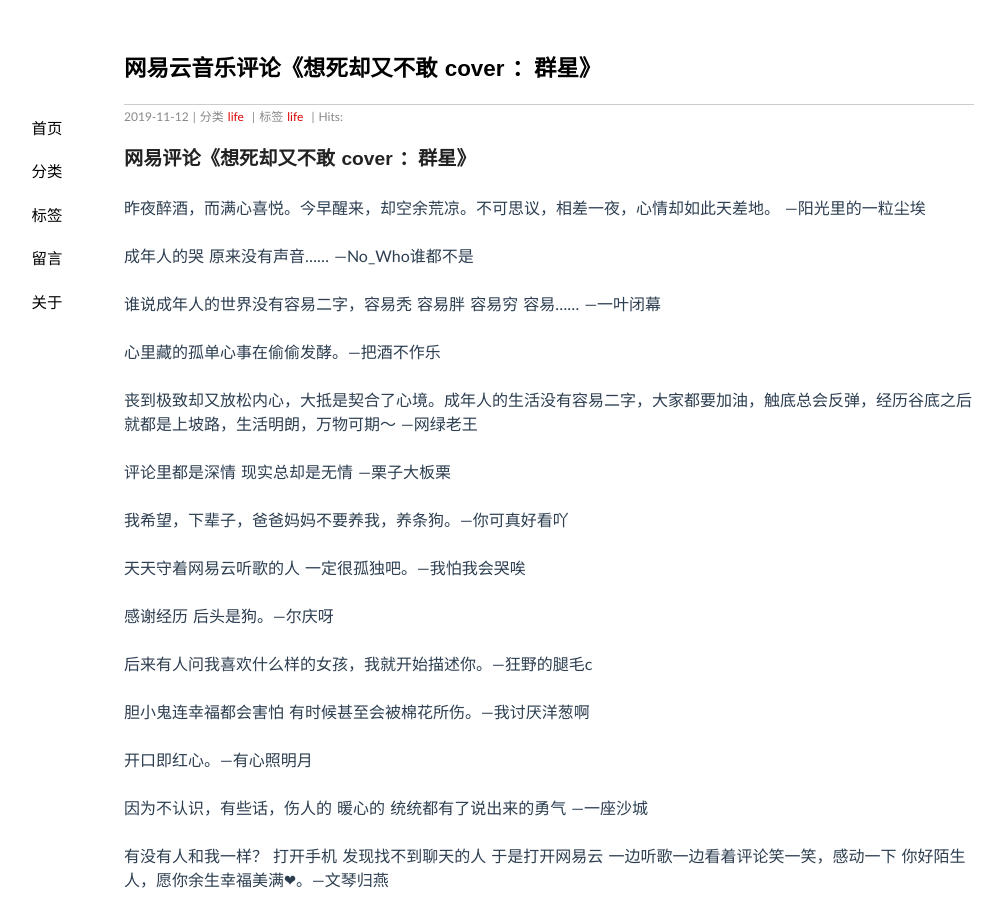
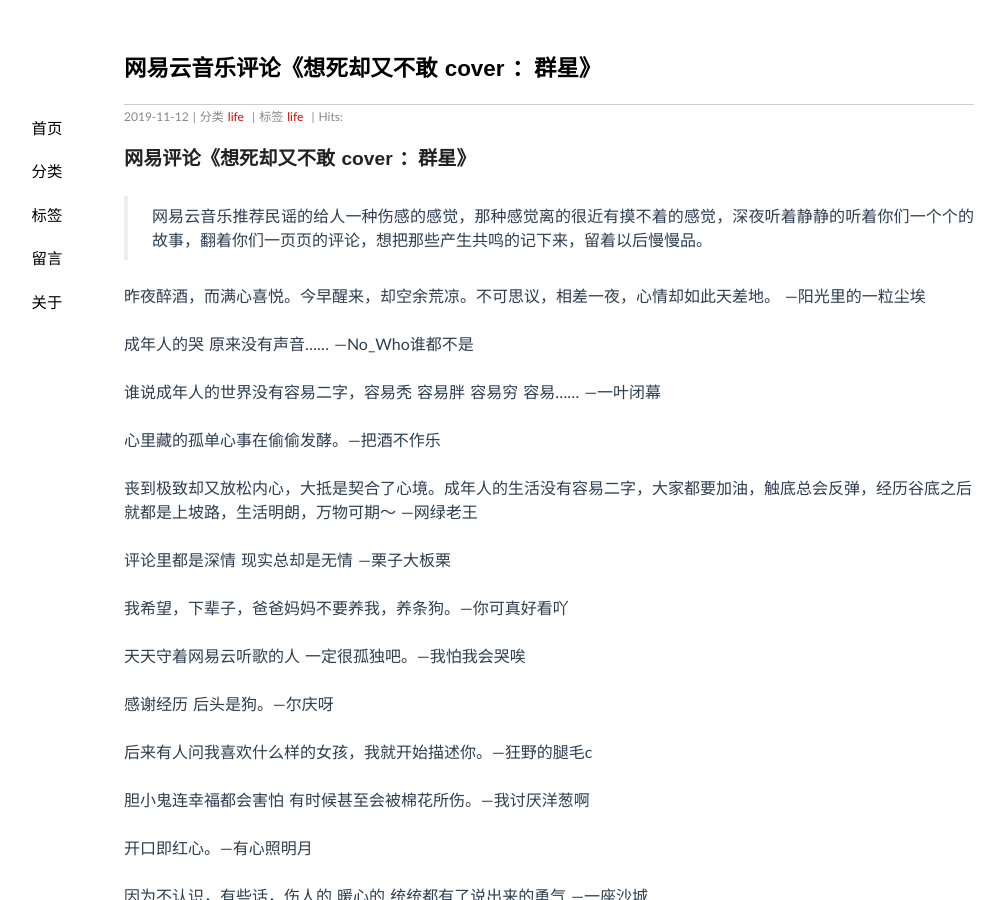
Before and after one commit to jeizas/jeizas.github.io, a Jekyll site: the page built from _posts/2019-11-12-网易云音乐评论《想死却又不敢 cover ：群星》.md, in a window 1280 px wide and 900 px high. Shown: the whole window, without its empty margins (91-1095 px from the left). Built offline with Jekyll 4.4.1, drawn with Linux system fonts in a browser that asks for light colours; nearby versions of some CDN libraries; comment, search, counter and statistics services are not loaded.

Commit message:
modified:   2019-11-12-网易云音乐评论《想死却又不敢 cover ：群星》.md

```diff
--- a/_posts/2019-11-12-网易云音乐评论《想死却又不敢 cover ：群星》.md
+++ b/_posts/2019-11-12-网易云音乐评论《想死却又不敢 cover ：群星》.md
@@ -8,6 +8,8 @@ tags: life
 
 
 ### 网易评论《想死却又不敢 cover ：群星》
+
+> 网易云音乐推荐民谣的给人一种伤感的感觉，那种感觉离的很近有摸不着的感觉，深夜听着静静的听着你们一个个的故事，翻着你们一页页的评论，想把那些产生共鸣的记下来，留着以后慢慢品。
 
 昨夜醉酒，而满心喜悦。今早醒来，却空余荒凉。不可思议，相差一夜，心情却如此天差地。 —阳光里的一粒尘埃
 
```
